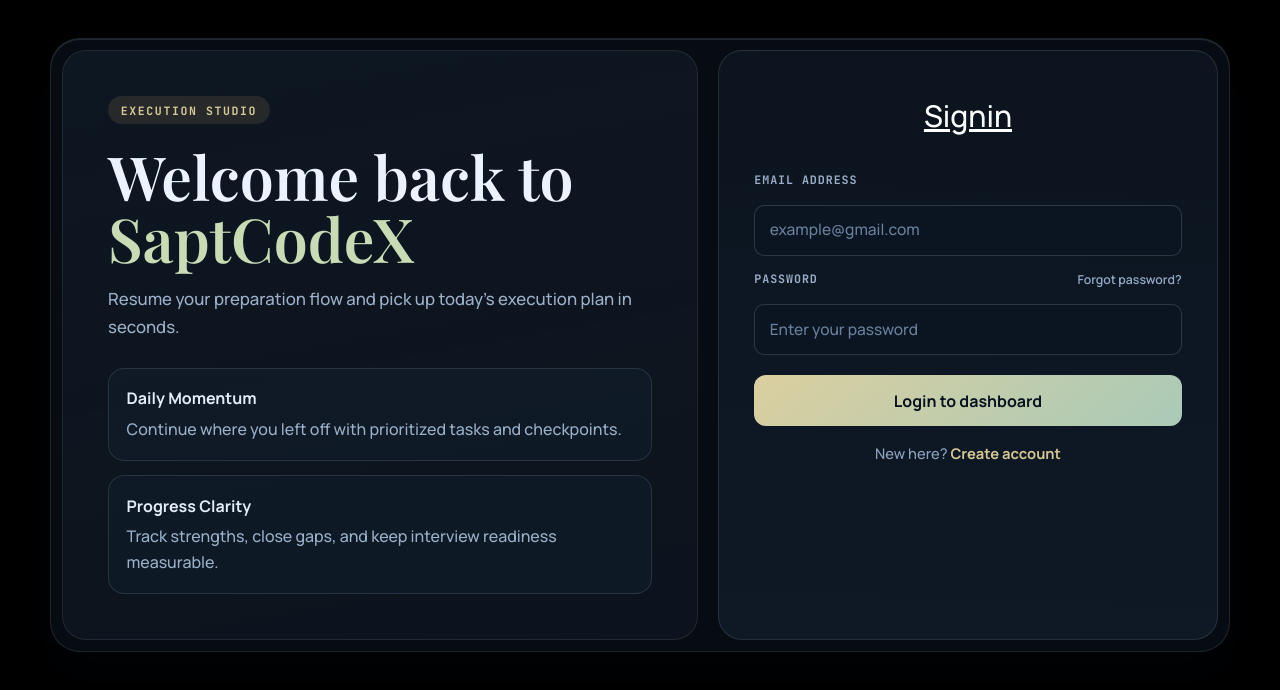
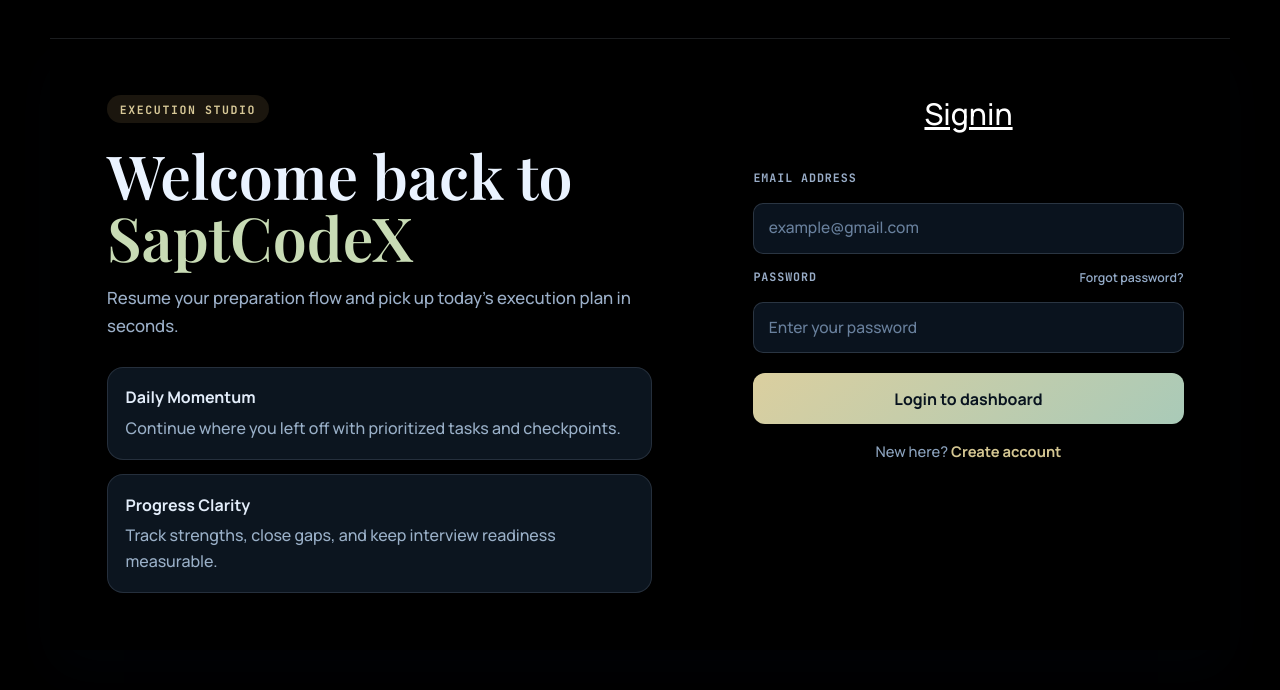
Before and after one commit to kundangosavii/SaptCodex, a React app in the folder Frontend/: page /signin in a window 1280 px wide. Shown: the top 690 px of the page. Built offline with nearby package versions, Linux system fonts and the light colour scheme; the HTML template or start-up script is replaced by a standard one.

Commit message:
refactor: simplify background styles and remove gradients

```diff
--- a/Frontend/src/modules/auth/Auth.css
+++ b/Frontend/src/modules/auth/Auth.css
@@ -12,9 +12,7 @@
 	display: grid;
 	max-width: 1180px;
 	gap: 1.25rem;
-	border: 1px solid rgba(172, 185, 208, 0.14);
-	border-radius: 30px;
-	background: rgba(11, 18, 27, 0.68);
+	background: rgba(0, 0, 0, 0.68);
 	backdrop-filter: blur(8px);
 	box-shadow:
 		0 22px 48px rgba(1, 5, 12, 0.54),
@@ -25,8 +23,8 @@
 .auth-brand-panel {
 	padding: 2rem 1.4rem;
 	border-radius: 24px;
-	background: linear-gradient(170deg, rgba(15, 24, 35, 0.92), rgba(14, 22, 33, 0.76));
-	border: 1px solid rgba(194, 206, 228, 0.1);
+	background: rgba(0, 0, 0, 0.68);
+	border: 1px solid rgba(0, 0, 0, 0.1);
 }
 
 .auth-eyebrow {
@@ -96,8 +94,8 @@
 .auth-form-panel {
 	padding: 1.3rem;
 	border-radius: 24px;
-	background: linear-gradient(182deg, rgba(12, 21, 31, 0.96) 0%, rgba(16, 27, 40, 0.92) 100%);
-	border: 1px solid rgba(191, 206, 228, 0.14);
+	background: rgba(0, 0, 0, 0.68);
+
     font-family: var(--font-nav);
 }
 
```
